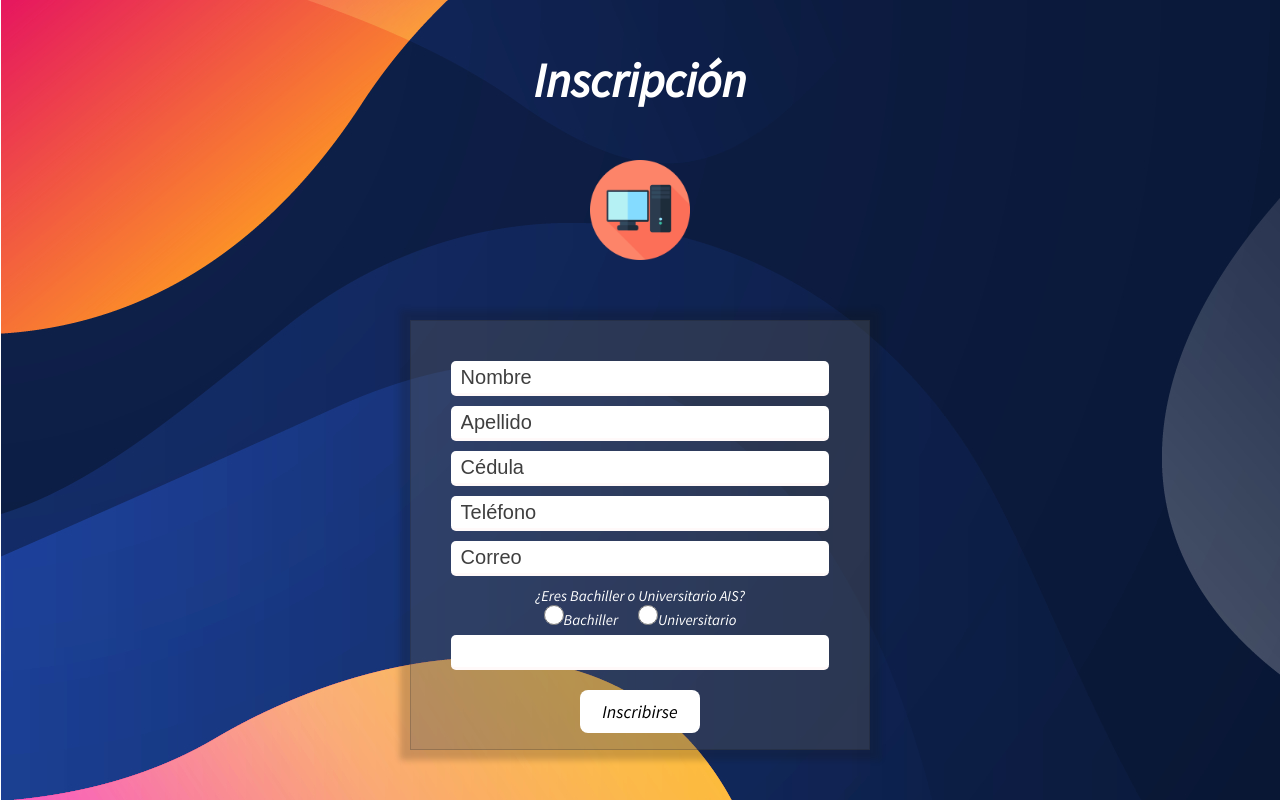
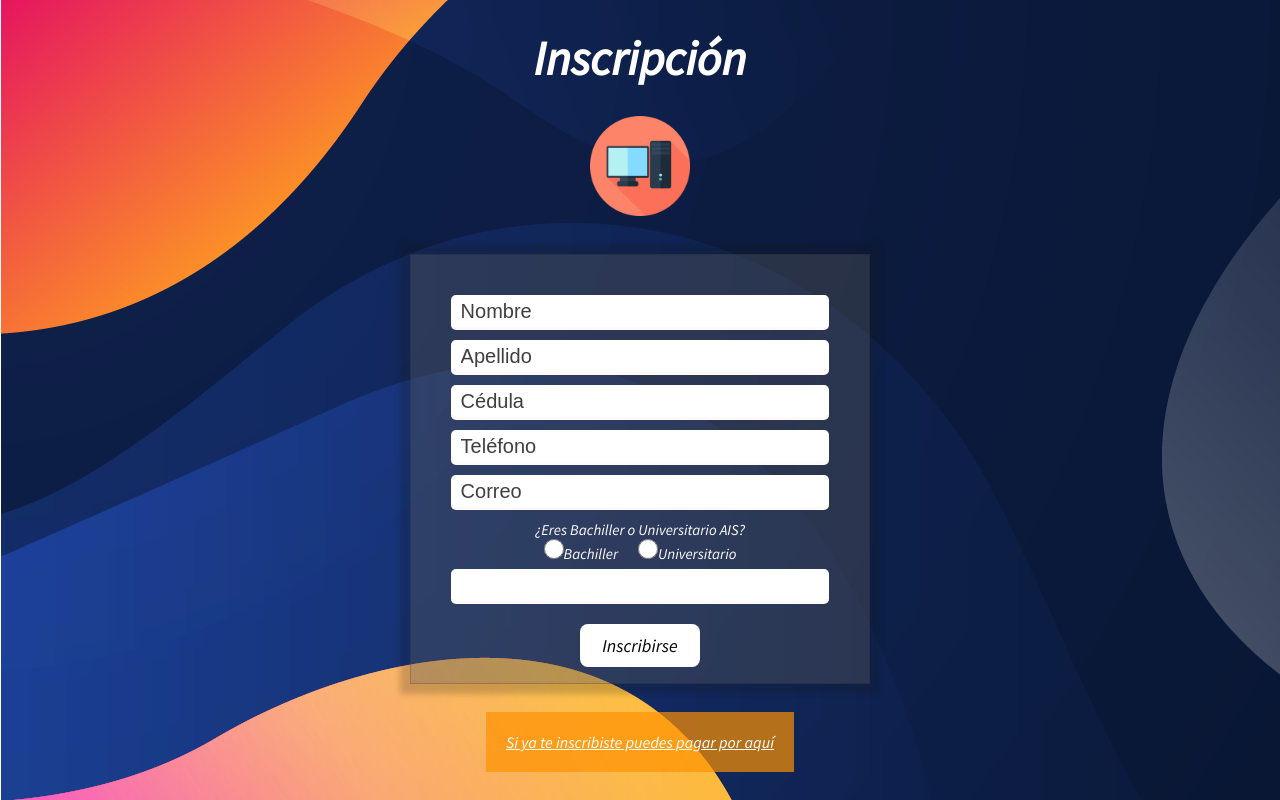
Before and after one commit to Anthonyzok521/Inscriptions, a Node server app: page / in a window 1280 px wide. Run offline with Node 20, Linux system fonts and the light colour scheme; some libraries are stand-ins or nearby versions.

Commit message:
Button pay

```diff
--- a/views/index.ejs
+++ b/views/index.ejs
@@ -55,7 +55,10 @@
 
             </form>
         </section>
-
+        <div class="containerpay">
+            <div></div>
+            <a class="pay" href="/pagos">Si ya te inscribiste puedes pagar por aquí</a>
+        </div>
     </main>
      <script src="https://code.jquery.com/jquery-3.6.0.min.js"></script>
       <script>
```
